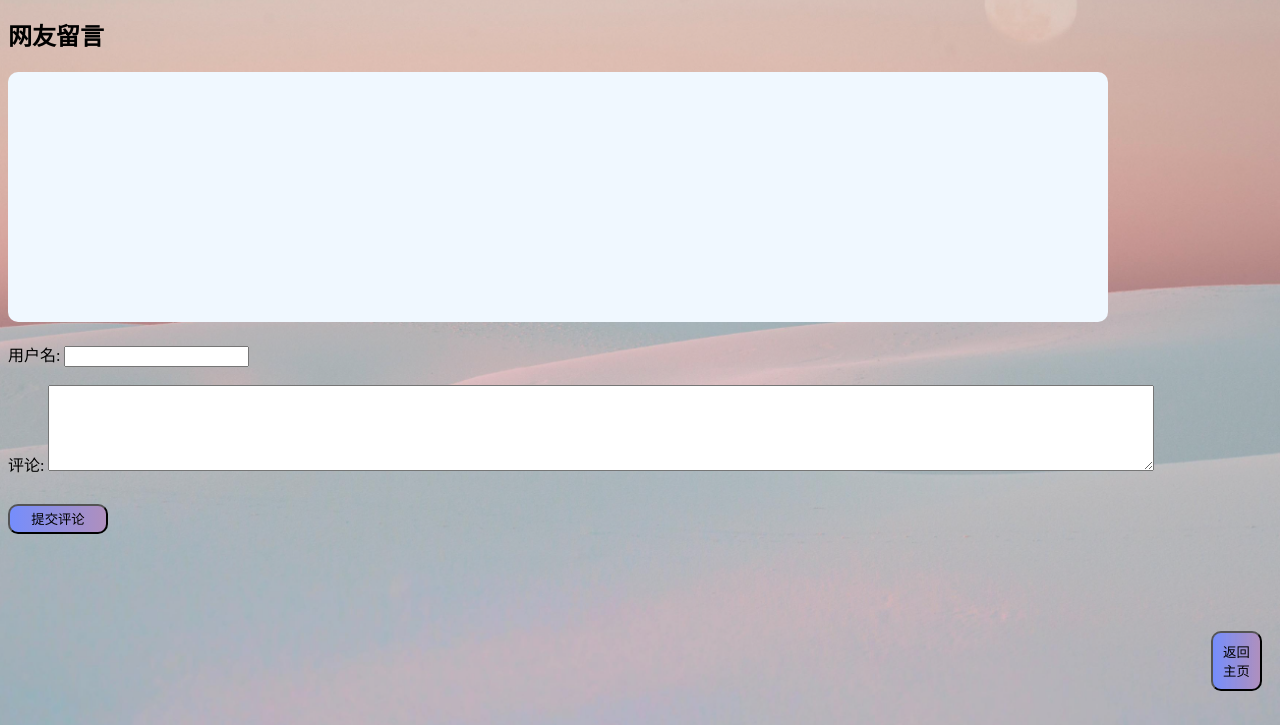
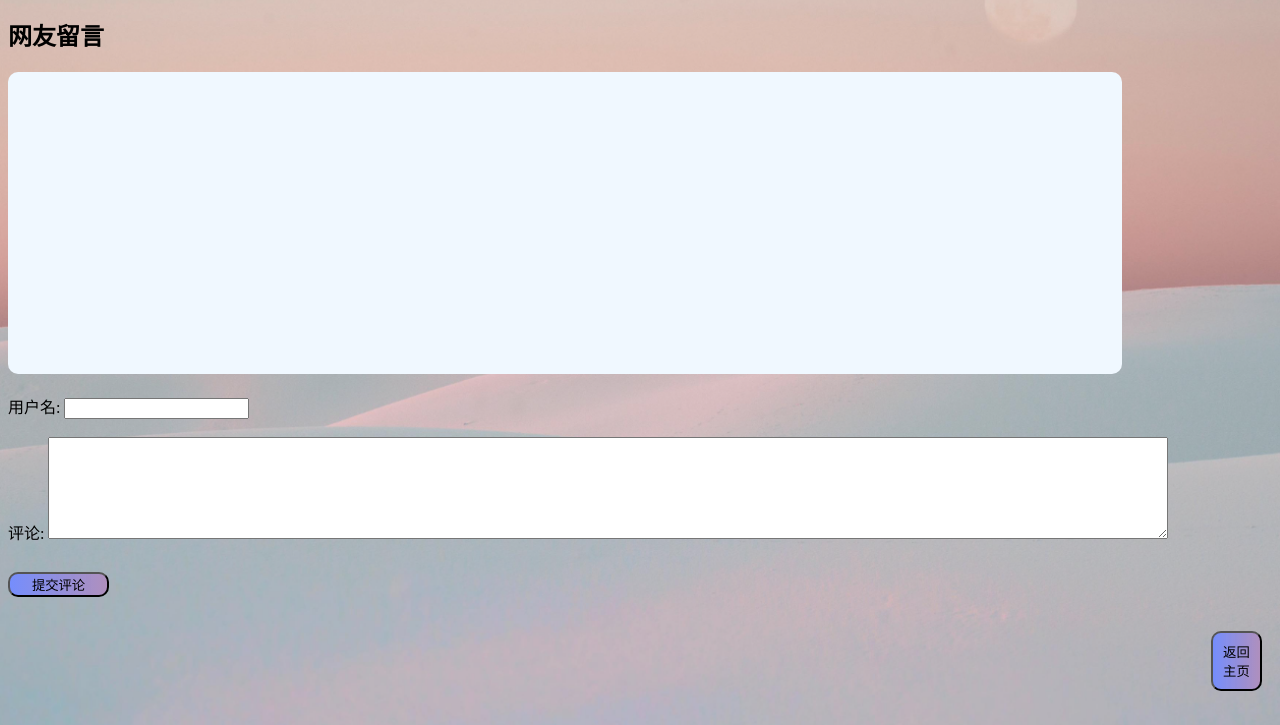
Before and after one commit to u23sw23/first-green-book, a plain HTML site: page 社区论坛.html in a window 1280 px wide. Shown: the part 91-816 px from the top of the page. Drawn offline with Linux system fonts and the light colour scheme.

Commit message:
Update 社区论坛.html

```diff
--- a/社区论坛.html
+++ b/社区论坛.html
@@ -8,8 +8,8 @@
     <style>
 .comments-container{
     background-color: aliceblue;
-    width:1100px;
-    height:250px;
+    width:87vw;
+    height:37.8vh;
     border-radius: 10px;
 }
 
@@ -19,13 +19,13 @@
 }
 
 #comment{
-    width:1100px;
-    height:80px;
+    width:87vw;
+    height:12vh;
 }
 
 #button_comment{
-    width:100px;
-    height:30px;
+    width:7.9vw;
+    height:4,5vh;
     background-image:linear-gradient(to right,#5f7cffd8, #5f177e71);
     border-radius: 10px;
 }
```
